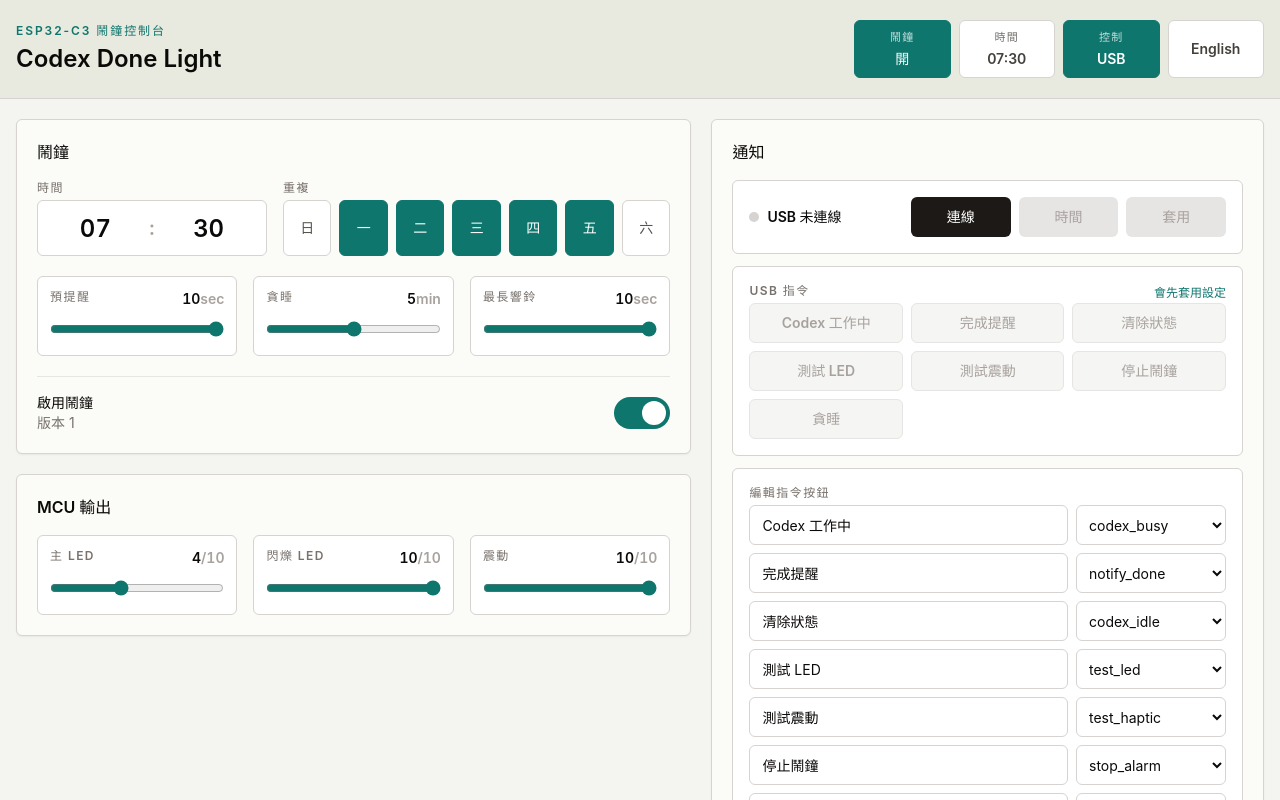
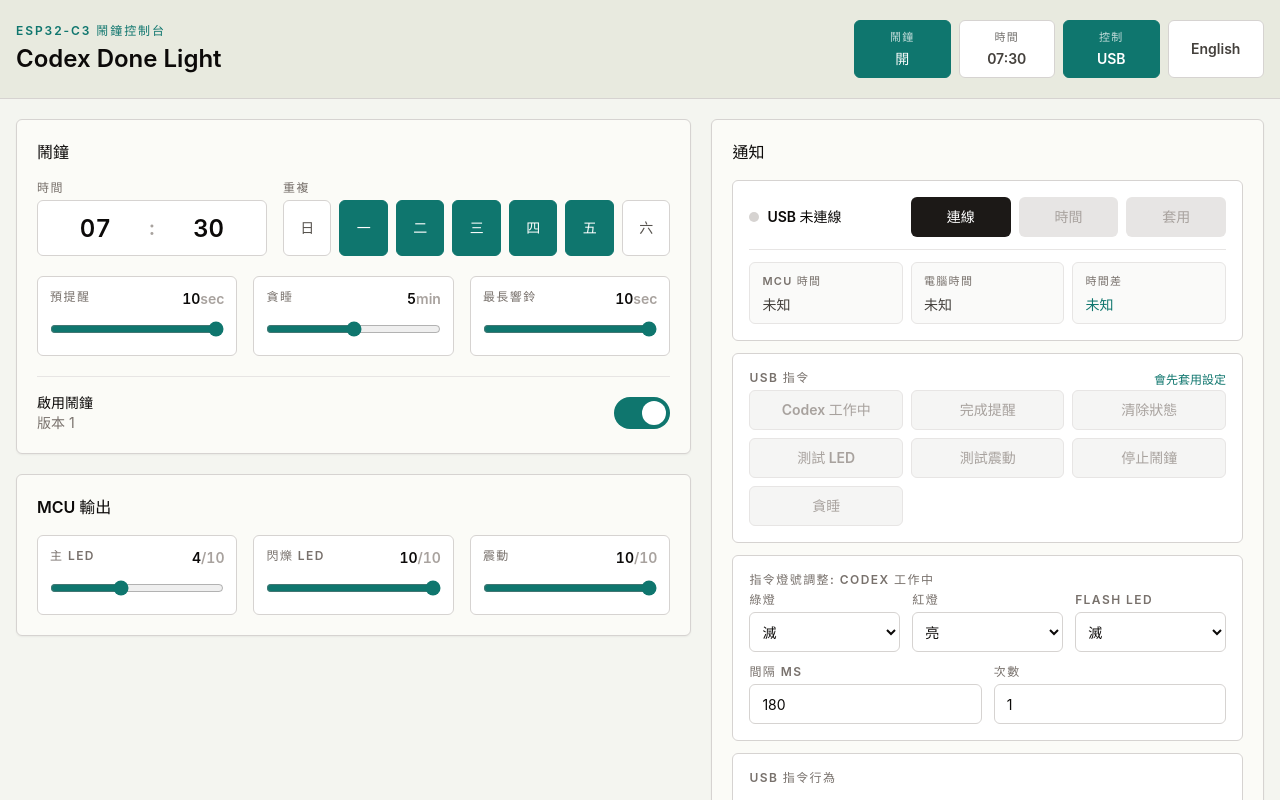
Before and after one commit to terry-eric/esp32c3-clock-web, a React (Vite) app: page / in a window 1280 px wide. Shown: the top 800 px of the page. Built offline with nearby package versions, Linux system fonts and the light colour scheme.

Commit message:
Show MCU time comparison on USB connect

```diff
--- a/src/App.jsx
+++ b/src/App.jsx
@@ -12,6 +12,14 @@ const defaultConfig = {
   ledPairBrightness: 4,
   flashLedBrightness: 10,
   version: 1
+};
+
+const defaultTimeCompare = {
+  mcuEpoch: 0,
+  pcEpoch: 0,
+  deltaSec: null,
+  mcuText: '',
+  pcText: ''
 };
 
 const days = [
@@ -95,10 +103,14 @@ const text = {
     apply: 'Apply',
     usbCommand: 'USB command',
     appliesFirst: 'Applies settings first',
-    editCommands: 'Edit command buttons',
     commandPattern: 'Command light pattern',
     commandBehavior: 'USB command behavior',
     payload: 'USB Config Payload',
+    mcuTime: 'MCU time',
+    computerTime: 'Computer time',
+    timeDelta: 'Time delta',
+    timeUnknown: 'Unknown',
+    timeMatched: 'Matched',
     greenLed: 'Green',
     redLed: 'Red',
     flashLedShort: 'Flash',
@@ -132,10 +144,14 @@ const text = {
     apply: '套用',
     usbCommand: 'USB 指令',
     appliesFirst: '會先套用設定',
-    editCommands: '編輯指令按鈕',
     commandPattern: '指令燈號調整',
     commandBehavior: 'USB 指令行為',
     payload: 'USB 設定內容',
+    mcuTime: 'MCU 時間',
+    computerTime: '電腦時間',
+    timeDelta: '時間差',
+    timeUnknown: '未知',
+    timeMatched: '已同步',
     greenLed: '綠燈',
     redLed: '紅燈',
     flashLedShort: 'Flash LED',
@@ -267,6 +283,17 @@ function formatTime(config) {
   return `${String(config.hour).padStart(2, '0')}:${String(config.minute).padStart(2, '0')}`;
 }
 
+function formatEpoch(epoch) {
+  if (!epoch) return '';
+  return new Date(epoch * 1000).toLocaleString();
+}
+
+function formatDelta(deltaSec, language) {
+  if (!Number.isFinite(deltaSec)) return text[language].timeUnknown;
+  if (Math.abs(deltaSec) <= 2) return text[language].timeMatched;
+  return `${deltaSec > 0 ? '+' : ''}${deltaSec}s`;
+}
+
 function parseUsbJsonReply(reply, marker) {
   const line = reply
     .split(/\r?\n/)
@@ -283,6 +310,7 @@ function delay(ms) {
 export default function App() {
   const [language, setLanguage] = useState(loadLanguage);
   const [config, setConfig] = useState(defaultConfig);
+  const [timeCompare, setTimeCompare] = useState(defaultTimeCompare);
   const [commandActions, setCommandActions] = useState(loadCommandActions);
   const [selectedActionId, setSelectedActionId] = useState(defaultCommandActions[0].id);
   const [usbState, setUsbState] = useState({
@@ -424,12 +452,6 @@ export default function App() {
     }
   }
 
-  function updateCommandAction(id, patch) {
-    setCommandActions((current) =>
-      current.map((action) => (action.id === id ? { ...action, ...patch } : action))
-    );
-  }
-
   function updateCommandPattern(id, patch) {
     setCommandActions((current) =>
       current.map((action) =>
@@ -491,12 +513,19 @@ export default function App() {
     }
   }
 
+  async function syncAndLoadUsbTime() {
+    await syncUsbTime();
+    await loadUsbConfig();
+  }
+
   async function loadUsbConfig() {
     try {
       await writeUsbLine('get_config');
       const reply = await readUsbReply('usb_config_json ', 1800);
       const body = parseUsbJsonReply(reply, 'usb_config_json ');
       if (!body) return;
+      const pcEpoch = Math.floor(Date.now() / 1000);
+      const mcuEpoch = Math.max(0, Number(body.epoch) || 0);
 
       setConfig((current) => ({
         ...current,
@@ -512,6 +541,13 @@ export default function App() {
         flashLedBrightness: clampZeroToTen(Number(body.flashLedBrightness)),
         version: Number(body.version) || current.version
       }));
+      setTimeCompare({
+        mcuEpoch,
+        pcEpoch,
+        deltaSec: mcuEpoch > 0 ? mcuEpoch - pcEpoch : null,
+        mcuText: typeof body.timeText === 'string' ? body.timeText : '',
+        pcText: formatEpoch(pcEpoch)
+      });
     } catch (error) {
       setUsbState((current) => ({
         ...current,
@@ -653,13 +689,18 @@ export default function App() {
                     <button type="button" onClick={connectUsb} className="h-10 min-w-0 rounded-md bg-stone-900 px-3 text-sm font-semibold text-white">
                       {t.connect}
                     </button>
-                    <button type="button" onClick={syncUsbTime} disabled={!usbState.connected} className={`h-10 min-w-0 rounded-md px-3 text-sm font-semibold ${usbState.connected ? 'bg-white text-stone-700 ring-1 ring-stone-300' : 'bg-stone-200 text-stone-400'}`}>
+                    <button type="button" onClick={syncAndLoadUsbTime} disabled={!usbState.connected} className={`h-10 min-w-0 rounded-md px-3 text-sm font-semibold ${usbState.connected ? 'bg-white text-stone-700 ring-1 ring-stone-300' : 'bg-stone-200 text-stone-400'}`}>
                       {t.time}
                     </button>
                     <button type="button" onClick={applyUsbConfig} disabled={!usbState.connected} className={`h-10 min-w-0 rounded-md px-3 text-sm font-semibold ${usbState.connected ? 'bg-teal-700 text-white' : 'bg-stone-200 text-stone-400'}`}>
                       {t.apply}
                     </button>
                   </div>
+                </div>
+                <div className="mt-3 grid gap-2 border-t border-stone-200 pt-3 text-sm sm:grid-cols-3">
+                  <TimeCompareItem label={t.mcuTime} value={timeCompare.mcuText || formatEpoch(timeCompare.mcuEpoch) || t.timeUnknown} />
+                  <TimeCompareItem label={t.computerTime} value={timeCompare.pcText || t.timeUnknown} />
+                  <TimeCompareItem label={t.timeDelta} value={formatDelta(timeCompare.deltaSec, language)} strong />
                 </div>
               </div>
 
@@ -685,39 +726,6 @@ export default function App() {
                     >
                       {action.labels[language]}
                     </button>
-                  ))}
-                </div>
-              </div>
-
-              <div className="rounded-md border border-stone-300 bg-white p-4">
-                <FieldLabel>{t.editCommands}</FieldLabel>
-                <div className="space-y-2">
-                  {commandActions.map((action) => (
-                    <div key={action.id} className="grid gap-2 sm:grid-cols-[minmax(0,1fr)_150px]">
-                      <input
-                        type="text"
-                        value={action.labels[language]}
-                        onFocus={() => setSelectedActionId(action.id)}
-                        onChange={(event) =>
-                          updateCommandAction(action.id, {
-                            labels: { ...action.labels, [language]: event.target.value }
-                          })
-                        }
-                        className="h-10 min-w-0 rounded-md border border-stone-300 bg-white px-3 text-sm outline-none focus:border-teal-600"
-                      />
-                      <select
-                        value={action.command}
-                        onFocus={() => setSelectedActionId(action.id)}
-                        onChange={(event) => updateCommandAction(action.id, { command: event.target.value })}
-                        className="h-10 min-w-0 rounded-md border border-stone-300 bg-white px-2 text-sm outline-none focus:border-teal-600"
-                      >
-                        {editableCommandChoices.map((command) => (
-                          <option key={command} value={command}>
-                            {command}
-                          </option>
-                        ))}
-                      </select>
-                    </div>
                   ))}
                 </div>
               </div>
@@ -790,6 +798,15 @@ function StatusPill({ label, value, active = false }) {
     <div className={`rounded-md border px-3 py-2 ${active ? 'border-teal-700 bg-teal-700 text-white' : 'border-stone-300 bg-white text-stone-700'}`}>
       <div className="text-[11px] font-semibold uppercase tracking-[0.12em] opacity-75">{label}</div>
       <div className="mt-1 truncate text-sm font-semibold">{value}</div>
+    </div>
+  );
+}
+
+function TimeCompareItem({ label, value, strong = false }) {
+  return (
+    <div className="min-w-0 rounded-md border border-stone-200 bg-stone-50 px-3 py-2">
+      <div className="text-[11px] font-semibold uppercase tracking-[0.12em] text-stone-500">{label}</div>
+      <div className={`mt-1 truncate text-sm tabular-nums ${strong ? 'font-semibold text-teal-700' : 'text-stone-700'}`}>{value}</div>
     </div>
   );
 }
```
Also changed, not shown: 2 other files (tests, documents, lock files or other folders).
